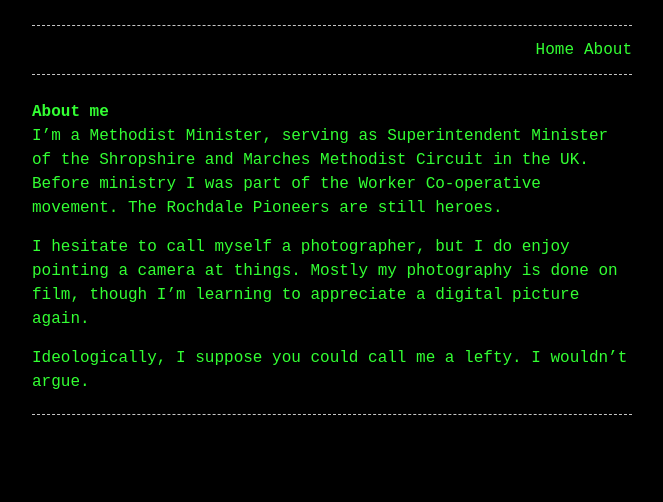
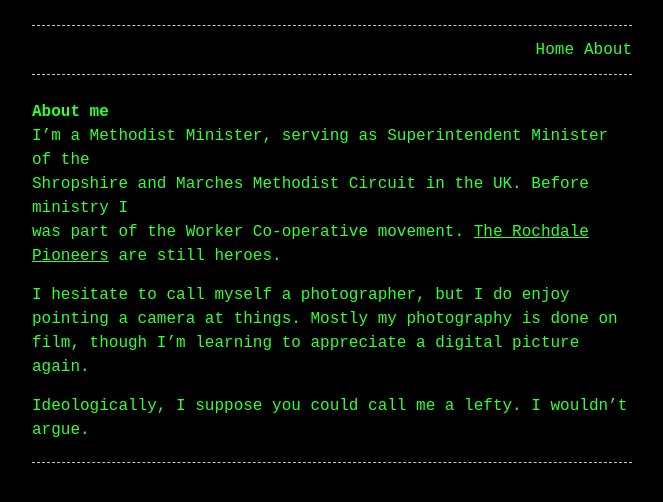
Before and after one commit to revrichard/revrichard.github.io, a Jekyll site: the page built from about.md, in a window 1280 px wide. Shown: the top 502 px of the page, without its empty margins (308-971 px from the left). Built offline with Jekyll 4.4.1, drawn with Linux system fonts in a browser that asks for light colours; part of the change alters nothing that is shown.

```diff
--- a/about.md
+++ b/about.md
@@ -6,7 +6,10 @@ permalink: /about/
 
 # About me
 
-I’m a Methodist Minister, serving as Superintendent Minister of the Shropshire and Marches Methodist Circuit in the UK. Before ministry I was part of the Worker Co-operative movement. The Rochdale Pioneers are still heroes.
+I’m a Methodist Minister, serving as Superintendent Minister of the
+Shropshire and Marches Methodist Circuit in the UK. Before ministry I
+was part of the Worker Co-operative movement. [The Rochdale
+Pioneers](https://en.wikipedia.org/wiki/Rochdale_Society_of_Equitable_Pioneers) are still heroes.
 
 I hesitate to call myself a photographer, but I do enjoy pointing a camera at things. Mostly my photography is done on film, though I’m learning to appreciate a digital picture again.
 
```
